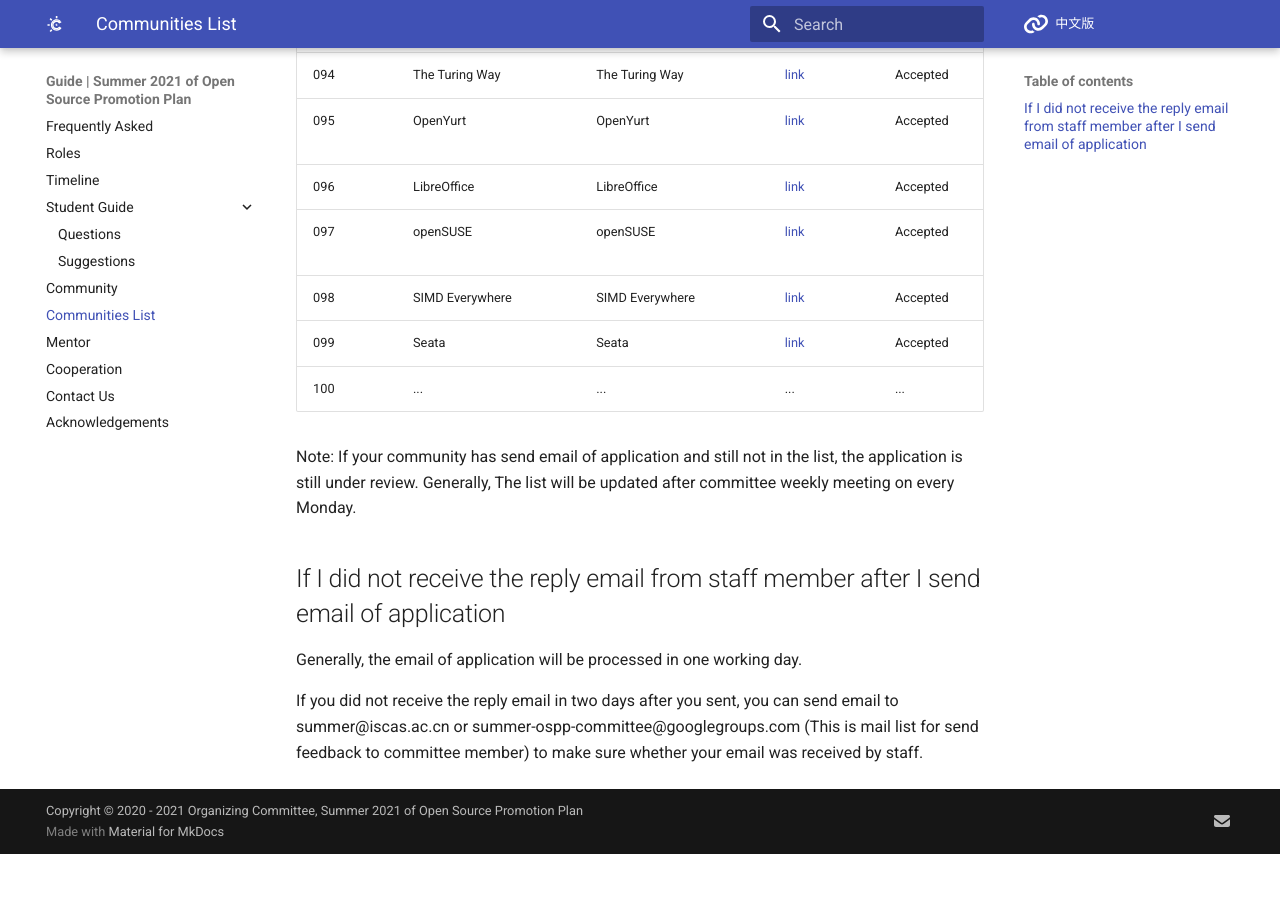
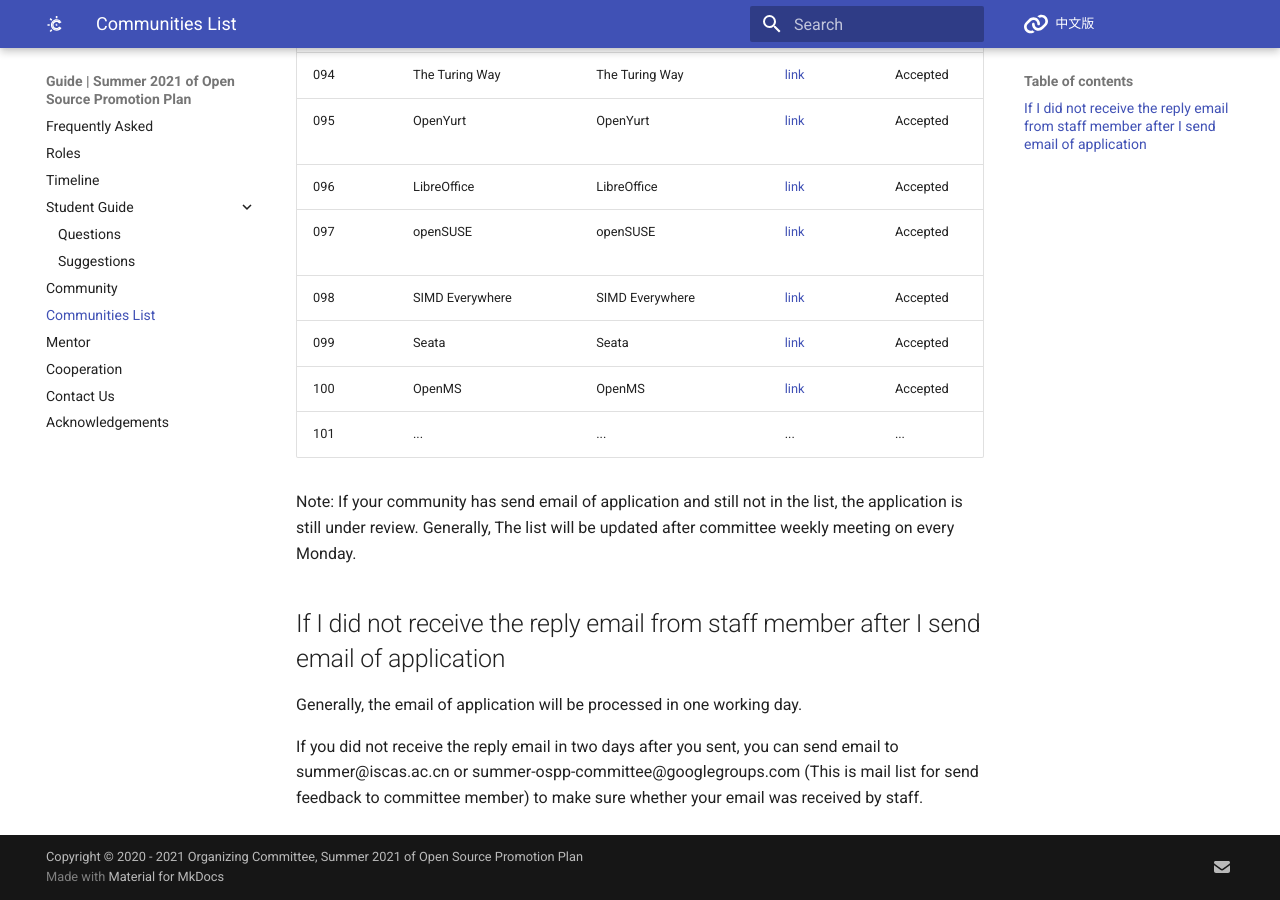
Before and after one commit to summer-ospp/help-en, an MkDocs documentation site: the page built from docs/communities-list.md, in a window 1280 px wide and 900 px high, scrolled down 4976 px. Built offline with MkDocs 1.6.1 and Material for MkDocs 9.7.7, drawn with Linux system fonts in a browser that asks for light colours; comment, search, counter and statistics services are not loaded; before the commit the page ends 5830 px from its top, so only the background shows below that.

Commit message:
Update communities-list.md

```diff
--- a/docs/communities-list.md
+++ b/docs/communities-list.md
@@ -105,7 +105,8 @@ Before the deadline (May 20th, 2021) of application for community, this list wil
 | 097  | openSUSE                | openSUSE                        | [link]( https://www.opensuse.org/)                                | Accepted    |
 | 098  | SIMD Everywhere         | SIMD Everywhere                 | [link]( https://github.com/simd-everywhere/simde)                 | Accepted    |
 | 099  | Seata                   | Seata                           | [link]( https://seata.io/zh-cn/)                                  | Accepted    |
-| 100  | ...                     | ...                | ...         | ...    |
+| 100  | OpenMS                  | OpenMS                          | [link]( https://www.openms.org)                                           | Accepted    |
+| 101  | ...                     | ...                | ...         | ...    |
 
 
 
```
